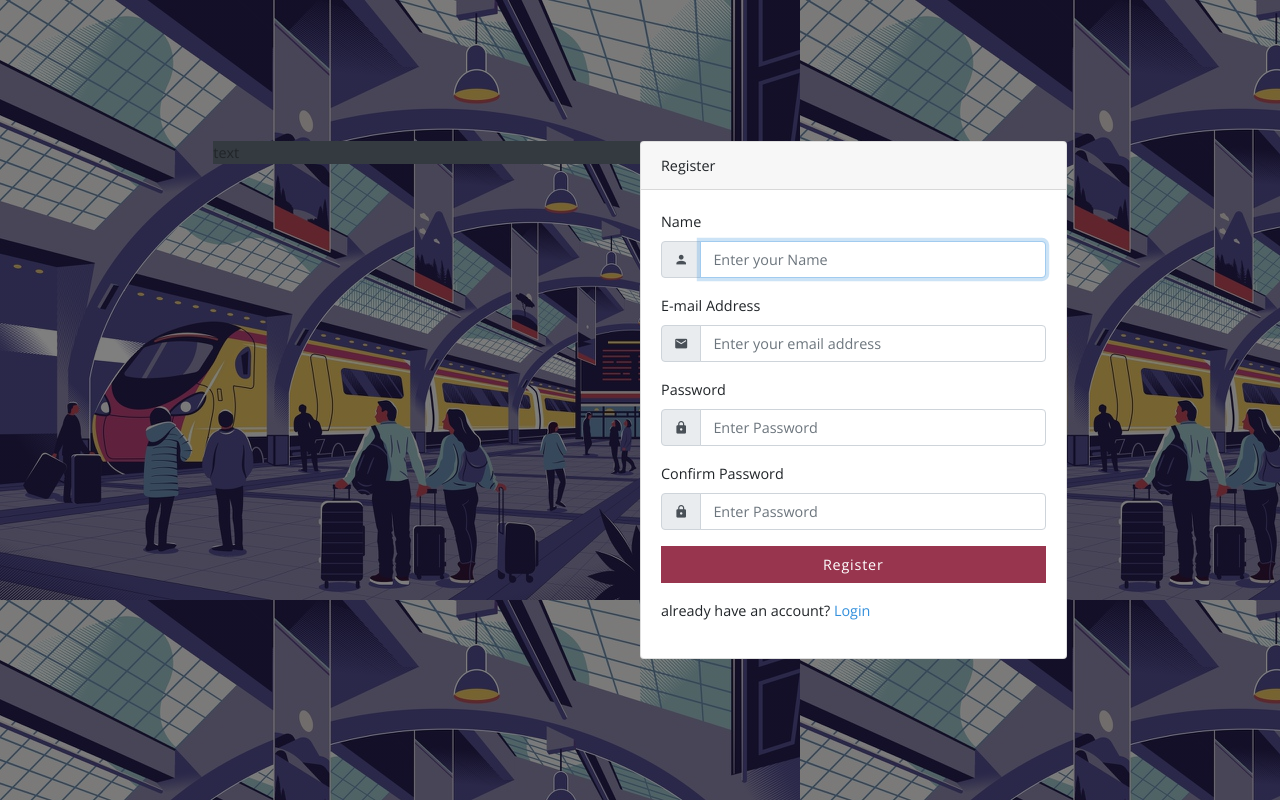
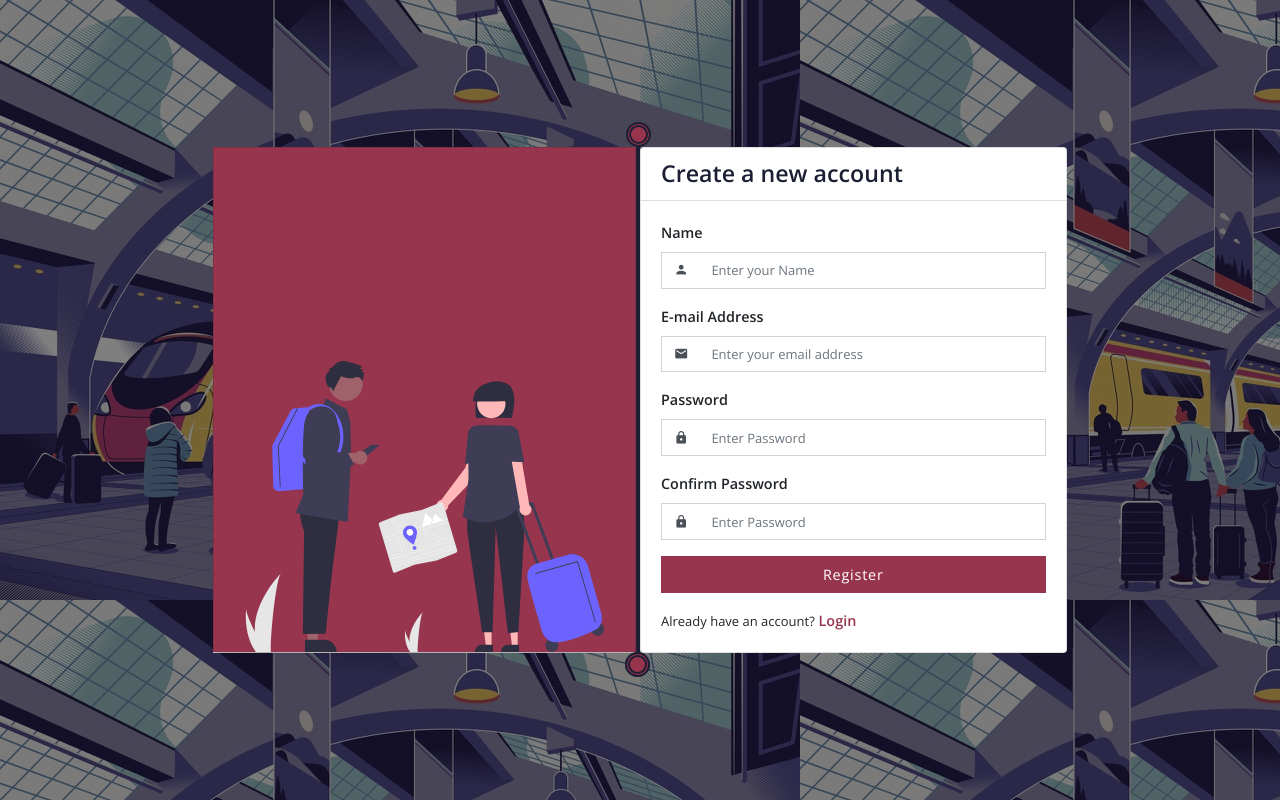
Before and after one commit to idiab1/railway_reservation_tickets_system, a Laravel app: page /register in a window 1280 px wide. Run offline with Laravel 8, Linux system fonts and the light colour scheme; data that the repository does not hold is empty; settings files or empty folders that the repository lacks are supplied; some libraries are stand-ins or nearby versions.

Commit message:
change the layout for register page

```diff
--- a/resources/views/auth/register.blade.php
+++ b/resources/views/auth/register.blade.php
@@ -22,24 +22,34 @@
 <section class="register-page section sign-page">
     <div class="container-fluid">
         <!-- Sign Box -->
-        <div class="sign-box">
+        <div class="sign-container">
             <div class="row">
                 <div class="col-8 m-auto">
                     <div class="row">
                         <div class="col-md-6 d-none p-0 d-md-block">
-                            <!-- Sign Info -->
-                            <div class="sigh-info bg-dark">
-                                text
+                            <!-- sign info -->
+                            <div class="sign-info sign-box">
+                                <!-- Card -->
+                                <div class="card card-sign-info">
+                                    <!-- Card Body -->
+                                    <div class="card-body">
+
+                                    </div>
+                                    <!-- End of Card Body -->
+                                </div>
+                                <!-- End of card -->
                             </div>
-                            <!-- End of Sign Info -->
+                            <!-- End of sign info -->
                         </div>
                         <div class="col-md-6 p-0">
                             <!-- Sing Form -->
-                            <div class="sing-form">
+                            <div class="sign-form sign-box">
                                 <!-- Sign Card -->
-                                <div class="card sign-card">
+                                <div class="card sign-card-form">
                                     <!-- Card Header -->
-                                    <div class="card-header">{{ trans('site.register') }}</div>
+                                    <div class="card-header">
+                                        <h3 class="">Create a new account</h3>
+                                    </div>
 
                                     <!-- card body -->
                                     <div class="card-body">
@@ -156,7 +166,7 @@
                                                 <div class="col-12">
                                                     <!-- Create account -->
                                                     <div class="create-account">
-                                                        <p class="d-inline-block">already have an account?</p>
+                                                        <p class="d-inline-block">Already have an account?</p>
                                                         @if (Route::has('login'))
                                                             <a class="btn-link" href="{{ route('login') }}">
                                                                 Login
```
